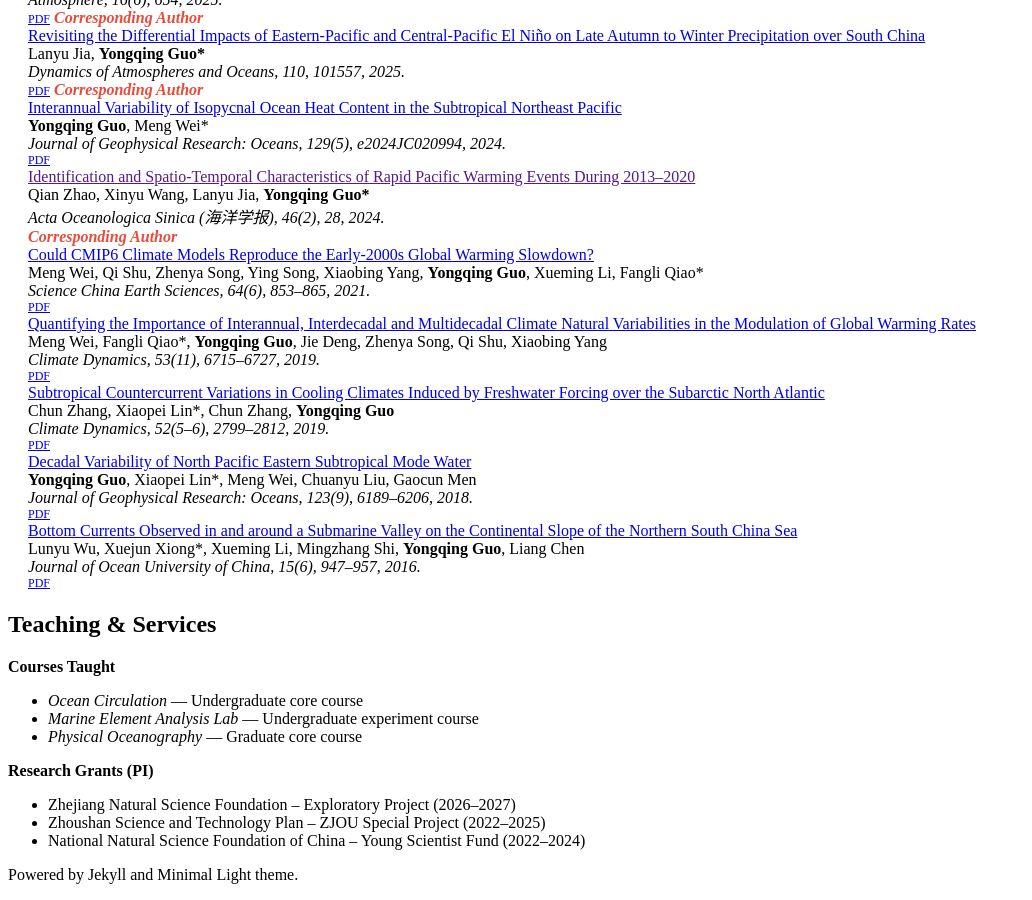
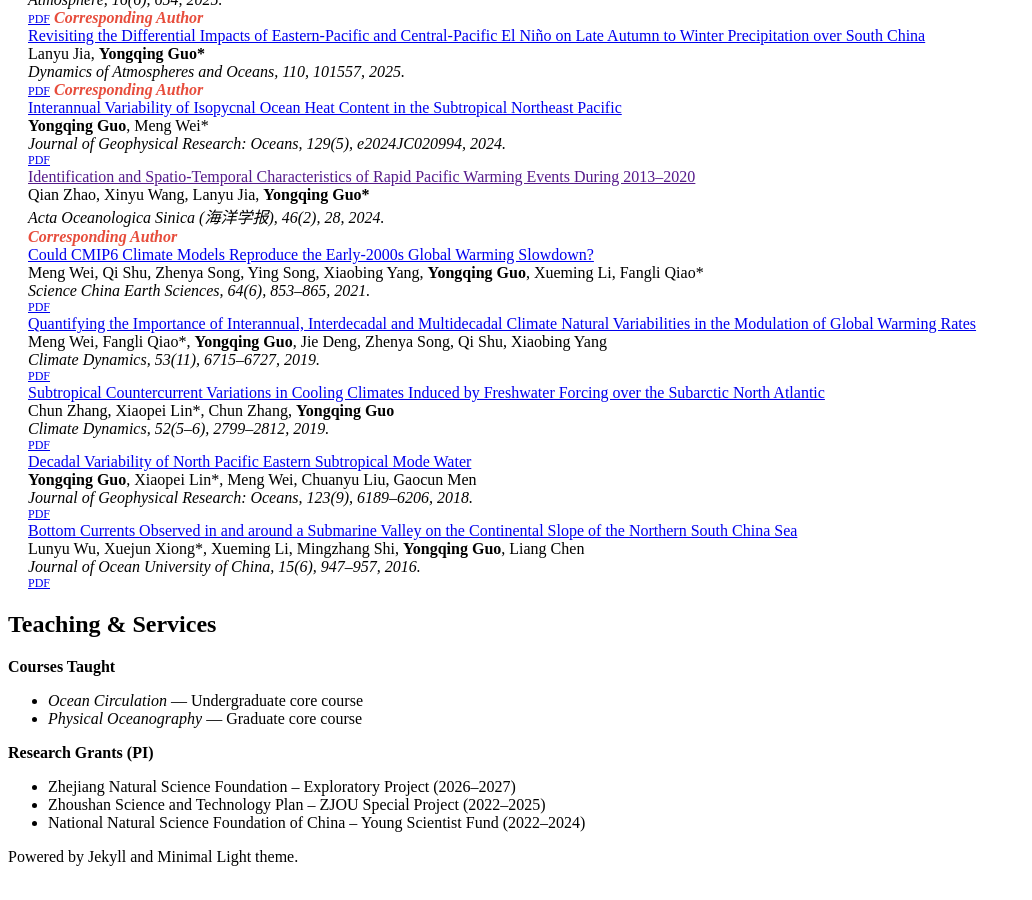
Before and after one commit to guoyq0314/guoyq0314.github.io, a Jekyll site: the page built from index.md, in a window 1280 px wide and 900 px high, scrolled down 998 px. Shown: the whole window, without its empty margins (0-1032 px from the left). Built offline with Jekyll 4.4.1, drawn with Linux system fonts in a browser that asks for light colours; our own code applies the rules of GitHub Pages for plain Markdown files.

Commit message:
Update services.md

```diff
--- a/_includes/services.md
+++ b/_includes/services.md
@@ -2,7 +2,6 @@
 
 **Courses Taught**
 - *Ocean Circulation* — Undergraduate core course
-- *Marine Element Analysis Lab* — Undergraduate experiment course
 - *Physical Oceanography* — Graduate core course
 
 **Research Grants (PI)**
```
